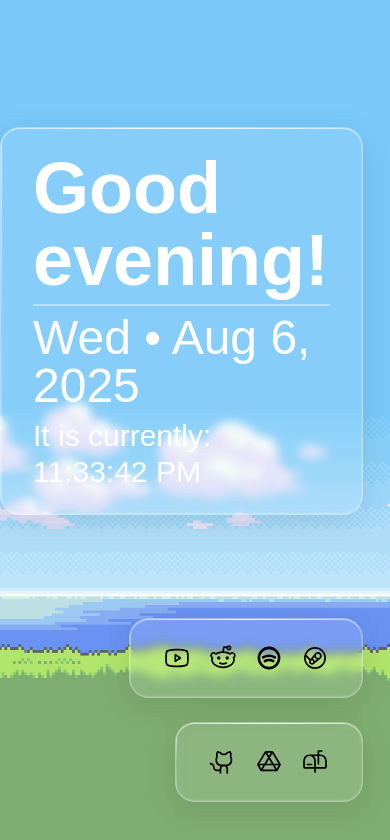
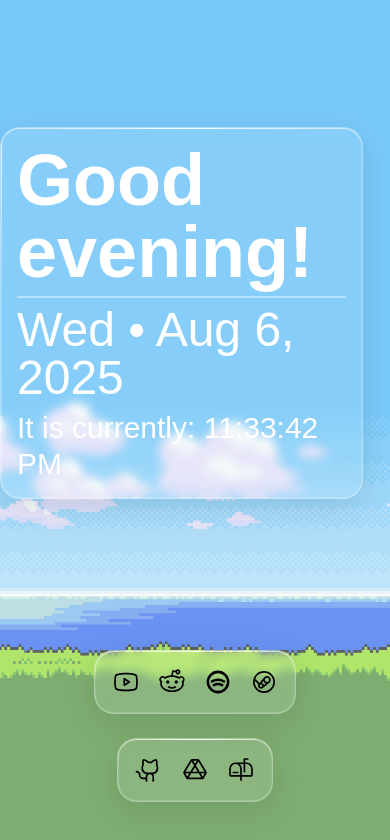
Before and after one commit to cgok808/homepage-Project, a React (Vite) app: page / in a window 390 px wide. Shown: the top 840 px of the page. Built offline with nearby package versions, Linux system fonts and the light colour scheme; a web font is replaced by a local one.

Commit message:
okay please im sorry netlify work with me

```diff
--- a/src/components/AppsDisplay.jsx
+++ b/src/components/AppsDisplay.jsx
@@ -88,7 +88,14 @@ const appIcons2 = [
 const AppsDisplay = () => {
   return (
     <div
-      className='fixed flex flex-col space-y-6 items-end'
+      className='
+    fixed
+    bottom-4 left-1/2 -translate-x-1/2
+    flex flex-col space-y-6 items-center
+    w-full max-w-md
+    lg:items-end lg:right-[7%] lg:left-auto lg:bottom-[5%] lg:translate-x-0
+    z-10
+  '
       style={{
         bottom: "5%",
         right: "7%",
--- a/src/index.css
+++ b/src/index.css
@@ -69,3 +69,9 @@
   top: auto;
   right: auto;
 }
+
+@media (max-width: 640px) {
+  .glass-card {
+    padding: 1rem;
+  }
+}
```
